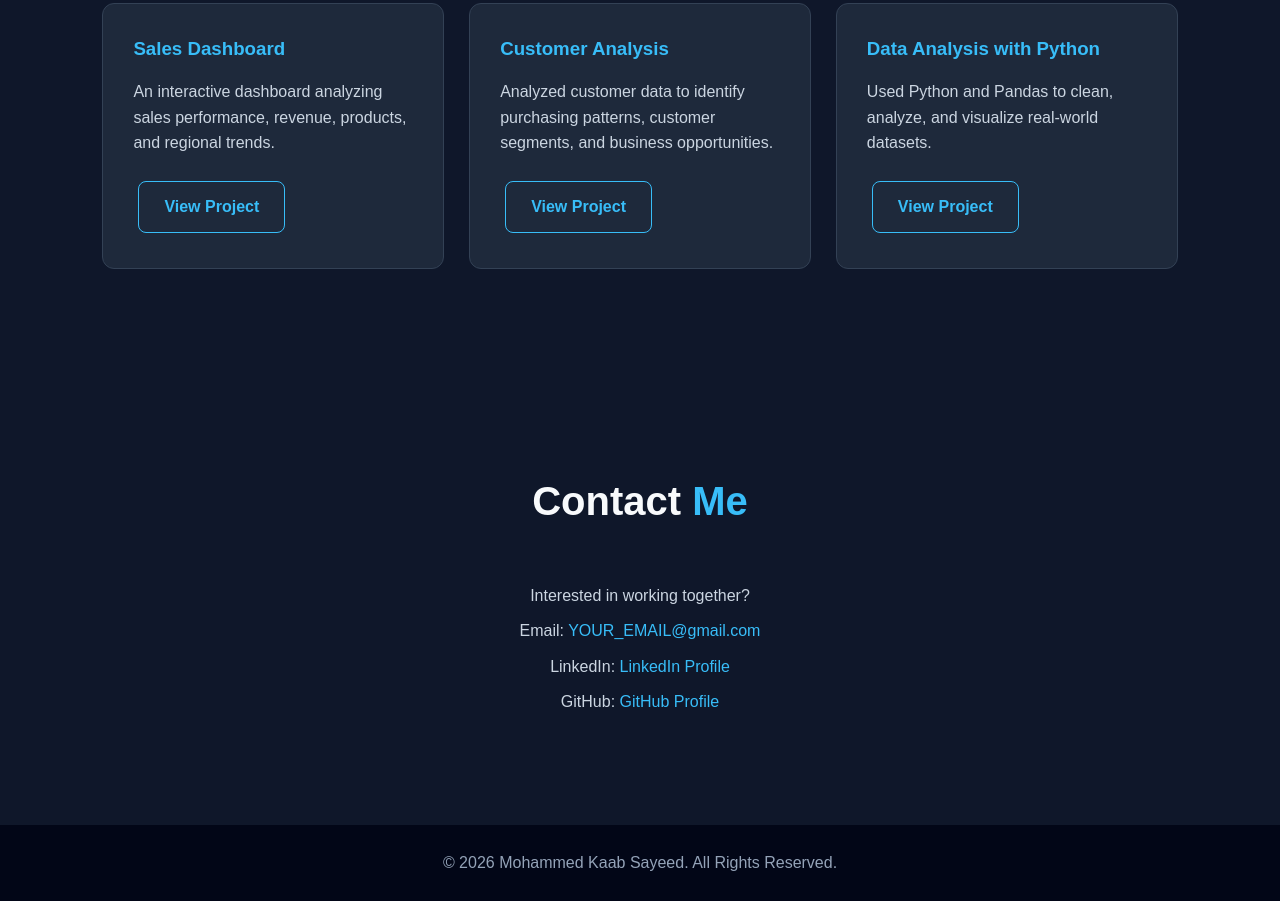
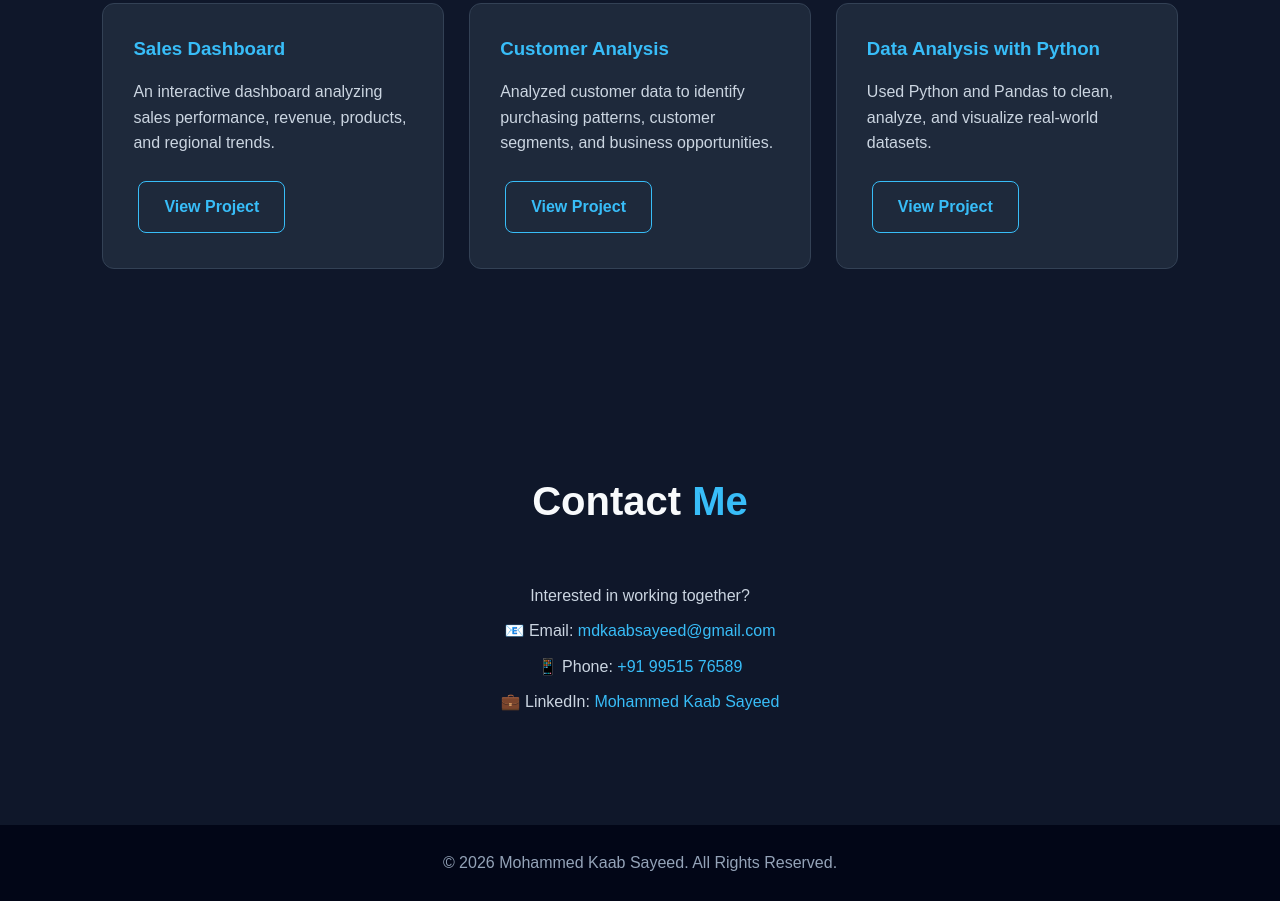
Before and after one commit to KaabSayeed/kaab-portfolio, a plain HTML site: page index.html in a window 1280 px wide. Shown: the part 2109-3010 px from the top of the page. Drawn offline with Linux system fonts and the light colour scheme; files whose address does not match are found by name.

Commit message:
index.html

```diff
--- a/index.html
+++ b/index.html
@@ -436,6 +436,7 @@
     <!-- CONTACT -->
     <section id="contact">
 
+
     <h2 class="section-title">
         Contact <span>Me</span>
     </h2>
@@ -447,29 +448,34 @@
         </p>
 
         <p>
-                Email:
-                <a href="mailto:YOUR_EMAIL@gmail.com">
-                    YOUR_EMAIL@gmail.com
+            📧 Email:
+            <a href="mailto:mdkaabsayeed@gmail.com">
+                mdkaabsayeed@gmail.com
             </a>
         </p>
 
         <p>
-                LinkedIn:
-                <a href="YOUR_LINKEDIN_LINK" target="_blank">
-                    LinkedIn Profile
+            📱 Phone:
+            <a href="tel:+919951576589">
+                +91 99515 76589
             </a>
         </p>
 
         <p>
-                GitHub:
-                <a href="YOUR_GITHUB_LINK" target="_blank">
-                    GitHub Profile
+            💼 LinkedIn:
+            <a
+                href="https://www.linkedin.com/in/mohammed-kaab-sayeed-915102255/"
+                target="_blank"
+                rel="noopener noreferrer">
+                Mohammed Kaab Sayeed
             </a>
         </p>
 
     </div>
 
 </section>
+
+
 
 
     <!-- FOOTER -->
```
Lines whose indentation alone changed are shown as unchanged.
